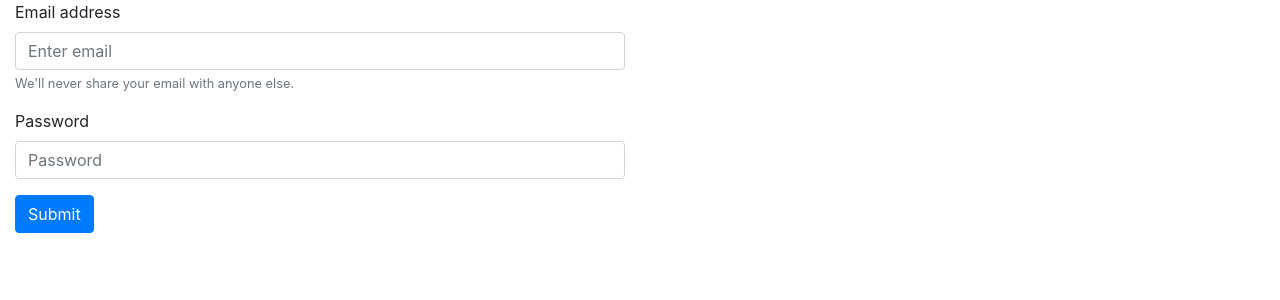
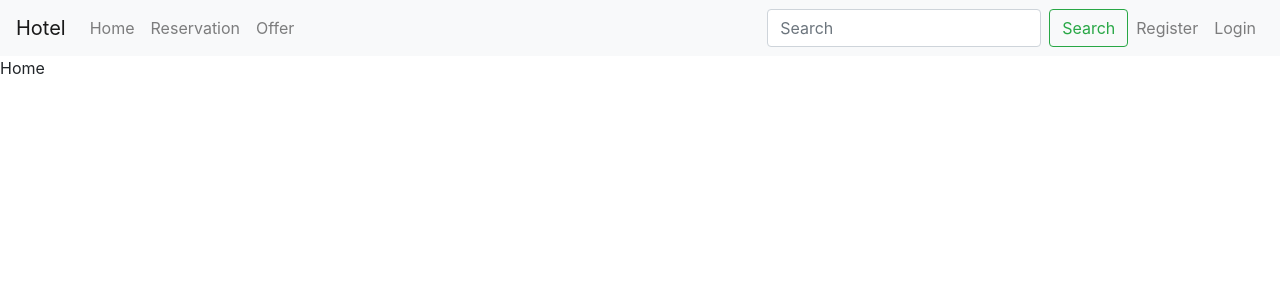
Before and after one commit to KamilMalita/HotelDjango, a Django app: page / in a window 1280 px wide. Shown: the top 300 px of the page. Run offline with Django 3.2, Linux system fonts and the light colour scheme; some libraries are stand-ins or nearby versions.

Commit message:
Working finished for renaming and computing all files.

```diff
--- a/hotelapp/urls.py
+++ b/hotelapp/urls.py
@@ -19,8 +19,10 @@ from rooms.urls import urlpatterns as room_patterns
 from .views import *
 
 urlpatterns = [
+    path('', home_request),
     path('admin/', admin.site.urls),
     path('room/', include(room_patterns)),
-    path('', signIN),
-    path('postsign/', postsign)
+    path('account/register/', register_request),
+    path('account/login/', login_request),
+    path('account/logout/', logout_request),
 ]
--- a/hotelapp/views.py
+++ b/hotelapp/views.py
@@ -1,32 +1,49 @@
-from django.shortcuts import render
-import pyrebase
-
-config = {
-    'apiKey': "AIzaSyCr-FHDGQVkUcfG3VdQTykjHaVaMtTwiA4",
-    'authDomain': "baza-hotelowa.firebaseapp.com",
-    'databaseURL': "https://baza-hotelowa.firebaseio.com",
-    'projectId': "baza-hotelowa",
-    'storageBucket': "baza-hotelowa.appspot.com",
-    'messagingSenderId': "1064584579921",
-    'appId': "1:1064584579921:web:a934e59fbc812ec2"
-}
-
-firebase = pyrebase.initialize_app(config)
-auth = firebase.auth()
-db = firebase.database()
+from django.shortcuts import render, redirect
+from django.contrib.auth.models import User
+import datetime
+from django.contrib.auth import authenticate, login, logout
+from django.contrib.auth.forms import AuthenticationForm
 
 
-def signIN(request):
-    return render(request, "SignIn.html")
+def home_request(request):
+    return render(request, 'Home.html')
 
 
-def postsign(request):
-    email = request.POST.get('email')
-    passw = request.POST.get('pass')
-    try:
-        user = auth.sign_in_with_email_and_password(email, passw)
-    except:
+def register_request(request):
+    if request.method == 'POST':
+        email = request.POST.get('email')
+        passw = request.POST.get('pass')
+        try:
+            user = User.objects.create_user(email, email, passw)
+            user.date_joined = datetime.datetime.now()
+            user.save()
+        except:
+            message = "Invalid credentials"
+            return render(request, "Register.html", {"msg": message})
+        return render(request, "Home.html")
+    else:
+        return render(request, "Register.html")
+
+
+def login_request(request):
+    if request.method == 'POST':
+        # form = AuthenticationForm(request, data=request.POST)
+        # if form.is_valid():
+        username = request.POST['username']
+        password = request.POST['pass']
+        user = authenticate(username=username, password=password)
+        if user is not None:
+            login(request, user)
+            return render(request, "Home.html", {"e": 'hejo hejo'})
+        else:
+            return render(request, "Login.html", {"e": request.user})
         message = "Invalid credentials"
-        return render(request, "SignIn.html", {"msg": message})
-    print(user['idToken'])
-    return render(request, "Welcome.html", {"e": email})
+        return render(request, "Login.html", {"msg": message})
+    print('No POST')
+    return render(request, "Login.html")
+
+
+def logout_request(request):
+    if request.user.is_authenticated:
+        logout(request)
+    return render(request, "Home.html")
--- a/rooms/urls.py
+++ b/rooms/urls.py
@@ -18,7 +18,7 @@ from django.urls import path
 import rooms.views as room_views
 
 urlpatterns = [
-    path('', room_views.newroom),
+    path('', room_views.viewRoom),
     path('view/', room_views.viewRoom),
     path('add/', room_views.addroom),
 ]
--- /dev/null
+++ b/templates/Home.html
@@ -0,0 +1,13 @@
+<!DOCTYPE html>
+<html lang="en">
+{% include 'navbar.html' %}
+<head>
+    <title>Title</title>
+{% csrf_token %}
+{% block navbar %}
+{% endblock %}
+</head>
+<body>
+Home
+</body>
+</html>
--- a/templates/SignIn.html
+++ /dev/null
@@ -1,30 +0,0 @@
-<html lang="en">
-<head>
-    <meta charset="UTF-8">
-    <meta name="viewport" content="width=device-width, initial-scale=1, shrink-to-fit=no">
-    <link rel="stylesheet" href="https://stackpath.bootstrapcdn.com/bootstrap/4.1.3/css/bootstrap.min.css"
-          integrity="sha384-MCw98/SFnGE8fJT3GXwEOngsV7Zt27NXFoaoApmYm81iuXoPkFOJwJ8ERdknLPMO" crossorigin="anonymous">
-    <title>Sign</title>
-</head>
-<body>
-<div class="col-md-6">
-    <form>
-        {% csrf_token %}
-        <div class="form-group">
-            <label for="exampleInputEmail1">Email address</label>
-            <input type="email" class="form-control" id="exampleInputEmail1" aria-describedby="emailHelp"
-                   placeholder="Enter email" name="email">
-            <small id="emailHelp" class="form-text text-muted">We'll never share your email with anyone else.</small>
-        </div>
-        <div class="form-group">
-            <label for="exampleInputPassword1">Password</label>
-            <input type="password" class="form-control" id="exampleInputPassword1" placeholder="Password" name="pass">
-            {% if msg %}
-                <p class="text-danger">Please check your email or password.</p>
-            {% endif %}
-        </div>
-        <button type="submit" class="btn btn-primary" formmethod="post" formaction="/postsign/">Submit</button>
-    </form>
-</div>
-</body>
-</html>
--- /dev/null
+++ b/templates/navbar.html
@@ -0,0 +1,60 @@
+{% block naglowek %}
+<meta charset="UTF-8">
+<meta name="viewport" content="width=device-width, initial-scale=1, shrink-to-fit=no">
+<link rel="stylesheet" href="https://stackpath.bootstrapcdn.com/bootstrap/4.1.3/css/bootstrap.min.css" integrity="sha384-MCw98/SFnGE8fJT3GXwEOngsV7Zt27NXFoaoApmYm81iuXoPkFOJwJ8ERdknLPMO" crossorigin="anonymous">
+<script src="https://code.jquery.com/jquery-3.3.1.slim.min.js" integrity="sha384-q8i/X+965DzO0rT7abK41JStQIAqVgRVzpbzo5smXKp4YfRvH+8abtTE1Pi6jizo" crossorigin="anonymous"></script>
+<script src="https://cdnjs.cloudflare.com/ajax/libs/popper.js/1.14.7/umd/popper.min.js" integrity="sha384-UO2eT0CpHqdSJQ6hJty5KVphtPhzWj9WO1clHTMGa3JDZwrnQq4sF86dIHNDz0W1" crossorigin="anonymous"></script>
+<script src="https://stackpath.bootstrapcdn.com/bootstrap/4.3.1/js/bootstrap.min.js" integrity="sha384-JjSmVgyd0p3pXB1rRibZUAYoIIy6OrQ6VrjIEaFf/nJGzIxFDsf4x0xIM+B07jRM" crossorigin="anonymous"></script>
+
+    <nav class="navbar navbar-expand-lg navbar-light bg-light">
+        <a class="navbar-brand" href="/">Hotel</a>
+        <button class="navbar-toggler" type="button" data-toggle="collapse" data-target="#navbarSupportedContent"
+                aria-controls="navbarSupportedContent" aria-expanded="true" aria-label="Toggle navigation">
+            <span class="navbar-toggler-icon"></span>
+        </button>
+
+        <div class="collapse navbar-collapse" id="navbarSupportedContent">
+            <ul class="navbar-nav mr-auto">
+                <li class="nav-item">
+                    <a class="nav-link" href="/">Home <span class="sr-only">(current)</span></a>
+                </li>
+                <li class="nav-item">
+                    <a class="nav-link" href="/room/view">Reservation</a>
+                </li>
+                <li class="nav-item">
+                    <a class="nav-link" href="/room/view">Offer</a>
+                </li>
+                {#                <li class="nav-item dropdown">#}
+                {#                    <a class="nav-link dropdown-toggle" href="#" id="navbarDropdown" role="button"#}
+                {#                       data-toggle="dropdown" aria-haspopup="true" aria-expanded="false">#}
+                {#                        Dropdown#}
+                {#                    </a>#}
+                {#                    <div class="dropdown-menu" aria-labelledby="navbarDropdown">#}
+                {#                        <a class="dropdown-item" href="#">Action</a>#}
+                {#                        <a class="dropdown-item" href="#">Another action</a>#}
+                {#                        <div class="dropdown-divider"></div>#}
+                {#                        <a class="dropdown-item" href="#">Something else here</a>#}
+                {#                    </div>#}
+                {#                </li>#}
+            </ul>
+            <form class="form-inline my-2 my-lg-0">
+                <input class="form-control mr-sm-2" type="search" placeholder="Search" aria-label="Search">
+                <button class="btn btn-outline-success my-2 my-sm-0" type="submit">Search</button>
+            </form>
+            <ul class="navbar-nav mr-right">
+                {% if user.is_authenticated %}
+                    <li class="nav-item">
+                        <a class="nav-link" href="/account/logout">Logout</a>
+                    </li>
+                {% else %}
+                    <li class="nav-item">
+                        <a class="nav-link" href="/account/register">Register</a>
+                    </li>
+                    <li class="nav-item">
+                        <a class="nav-link" href="/account/login">Login</a>
+                    </li>
+                {% endif %}
+            </ul>
+        </div>
+    </nav>
+{% endblock %}
```
Also changed, not shown: rooms/views.py (+13 -13 lines), templates/AddRoom.html (added, +62 -0 lines), templates/Login.html (added, +31 -0 lines), templates/Register.html (added, +31 -0 lines), templates/Welcome.html (deleted, +0 -13 lines), templates/room_form.html (+11 -8 lines), templates/showroom.html (deleted, +0 -59 lines), db.sqlite3.
